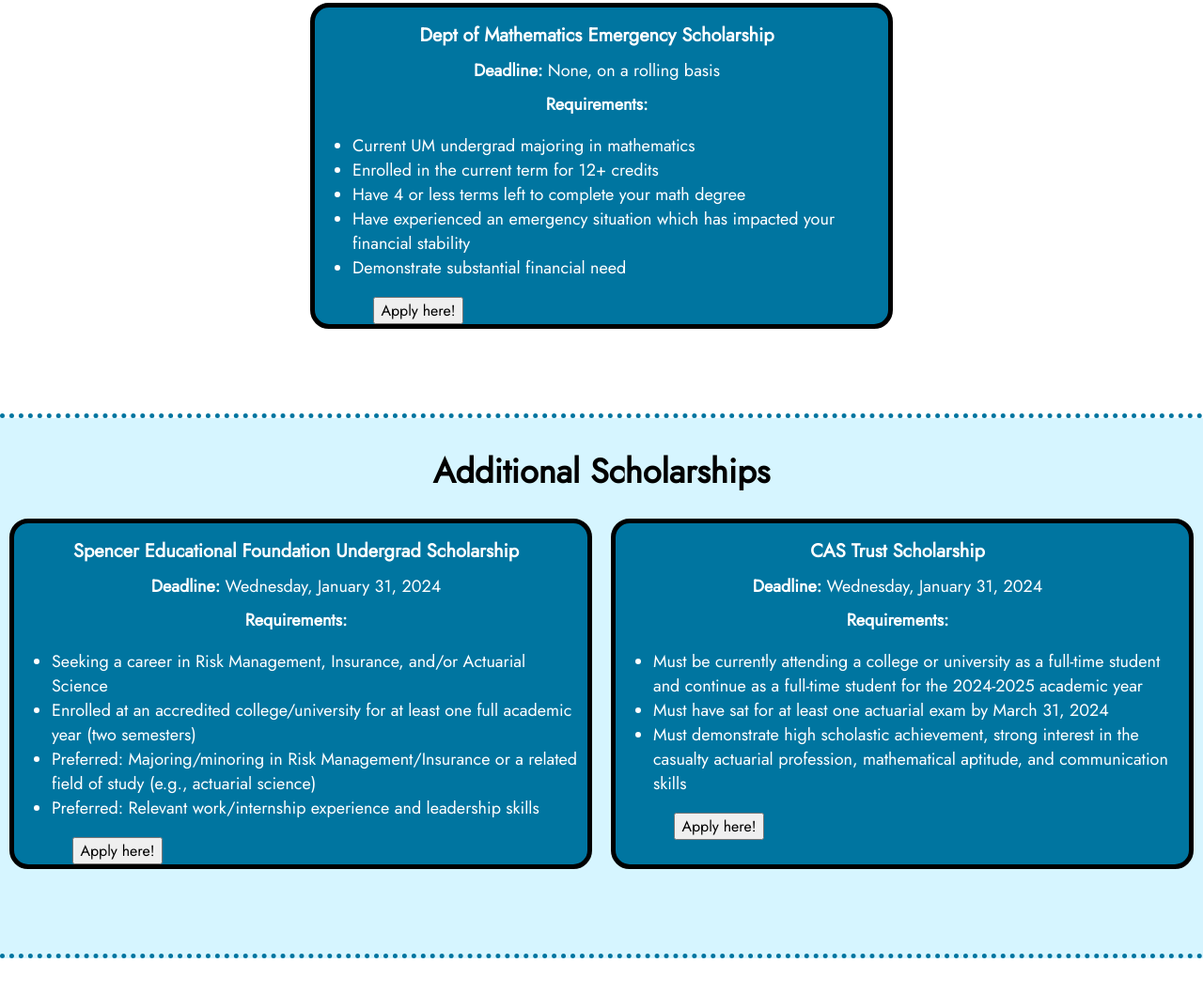
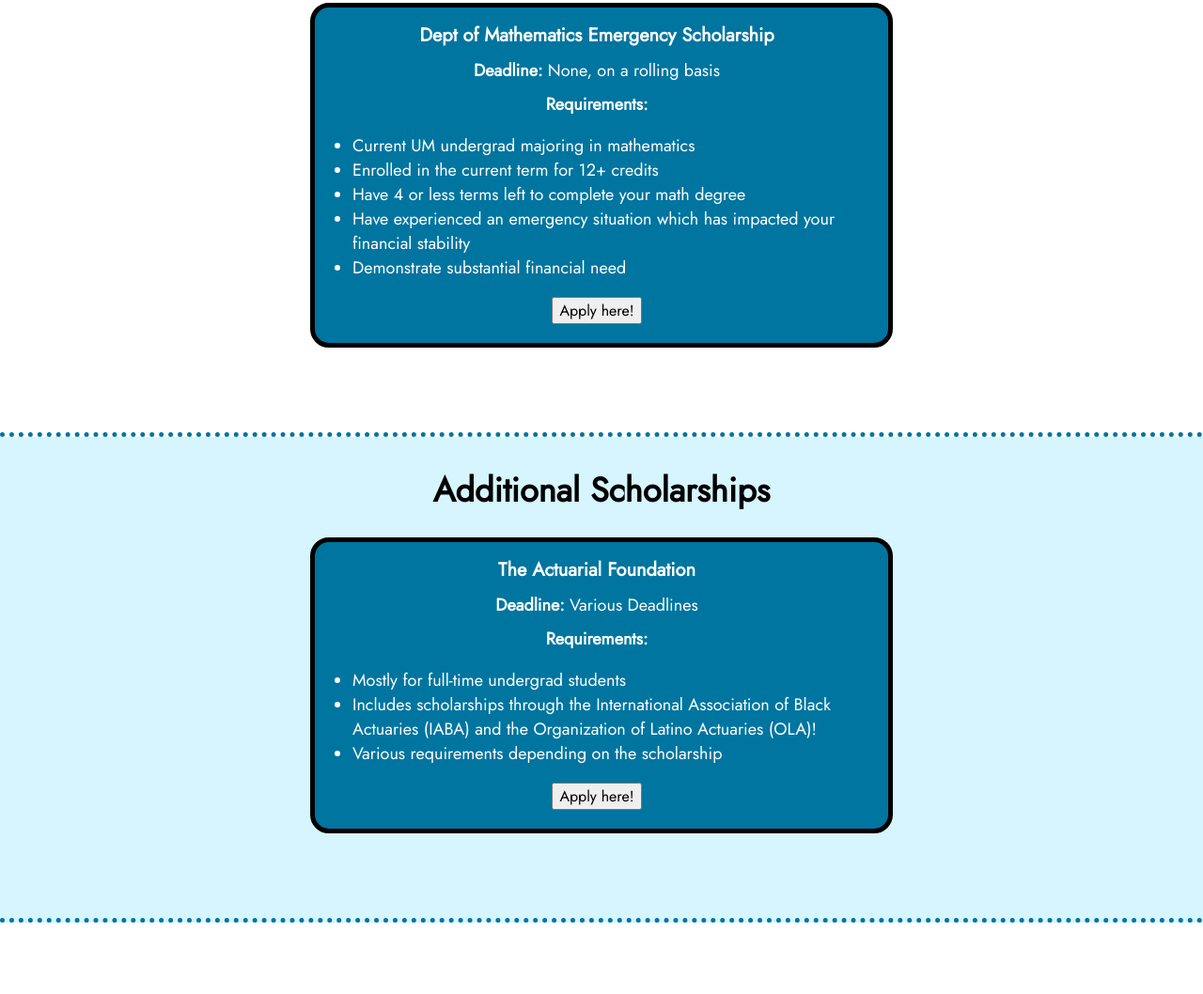
Before and after one commit to UmichSamMath/UmichSamMath.github.io, a website: page scholarship.html in a window 1280 px wide. Shown: the part 252-1310 px from the top of the page at 94% size. After the commit the page ends 1284 px from the top, so only its background shows below. Drawn offline with Linux system fonts and the light colour scheme.

Commit message:
scholarship fix

```diff
--- a/css/style.css
+++ b/css/style.css
@@ -491,6 +491,11 @@
   color: #cfcfcf;
 }
 
+.scholarships button {
+  margin: auto;
+
+}
+
 
 .mentorship-text {
   width: 80%;
@@ -735,7 +740,7 @@
   color: white;
 }
 
-form {
+.search form {
   width: 200px;
   /* height: 44px; */
   border-radius: 5px;
--- a/scholarship.html
+++ b/scholarship.html
@@ -125,6 +125,20 @@
           </div> -->
 
           <div class = "scholarships">
+            <h2 class = event-title>The Actuarial Foundation</h2>
+            <p><b>Deadline:</b> Various Deadlines </p>
+            <p><b>Requirements:</b></p>
+              <ul>
+                <li>Mostly for full-time undergrad students</li>
+                <li>Includes scholarships through the International Association of Black Actuaries (IABA) and the Organization of Latino Actuaries (OLA)!</li>
+                <li>Various requirements depending on the scholarship</li>
+              </ul>
+            <form>
+              <button type="submit" formaction = "https://actuarialfoundation.org/scholarships/#browse-scholarships" formtarget="_blank">Apply here!</button>
+            </form>
+          </div>
+
+          <div class = "scholarships hidden-text">
             <h2 class = event-title>Spencer Educational Foundation Undergrad Scholarship</h2>
             <p><b>Deadline:</b> Wednesday, January 31, 2024</p>
             <p><b>Requirements:</b></p>
@@ -139,7 +153,7 @@
             </form>
           </div>
 
-          <div class = "scholarships">
+          <div class = "scholarships hidden-text">
             <h2 class = event-title>CAS Trust Scholarship</h2>
             <p><b>Deadline:</b> Wednesday, January 31, 2024</p>
             <p><b>Requirements:</b></p>
```
